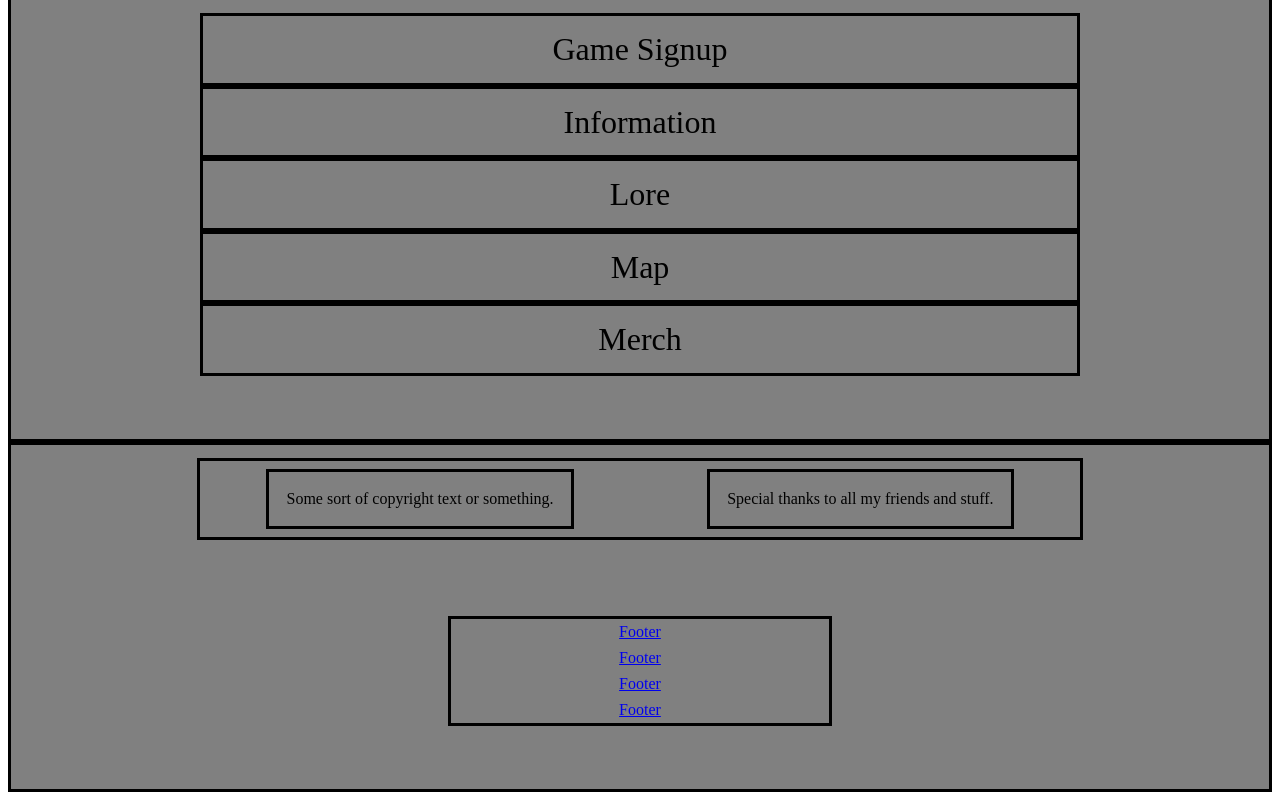
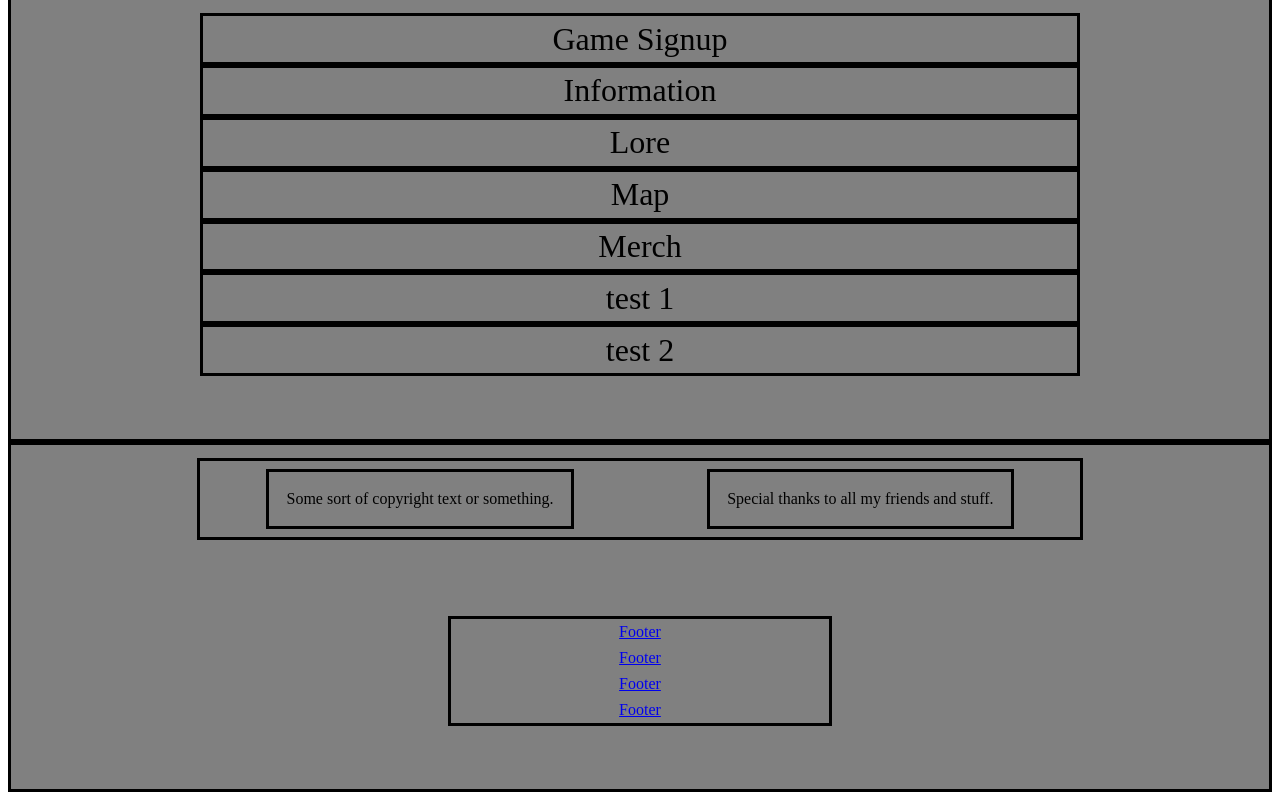
Before and after one commit to pakuhn93/TAC, a React (Vite) app: page /TAC in a window 1280 px wide. Shown: the part 640-1440 px from the top of the page. Built offline with nearby package versions, Linux system fonts and the light colour scheme.

Commit message:
adding two test links to test the map functions

```diff
--- a/src/pages/Home/Home.jsx
+++ b/src/pages/Home/Home.jsx
@@ -95,6 +95,16 @@ export default function Home(){
             text: "Merch",
             url: "/TAC/merch",
             info: "Check out our merch."
+        },
+        {
+            text: "test 1",
+            url: "/TAC/gamesignup",
+            info: "Sign up for a game."
+        },
+        {
+            text: "test 2",
+            url: "/TAC/gamesignup",
+            info: "Sign up for a game."
         },
     ];
 
```
